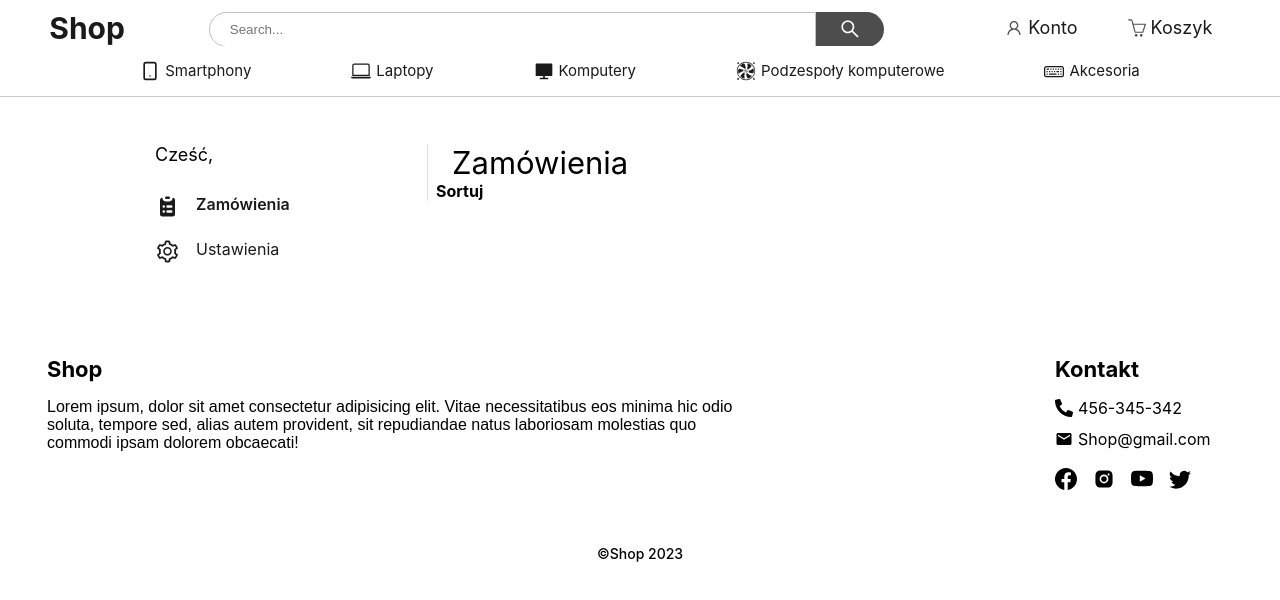
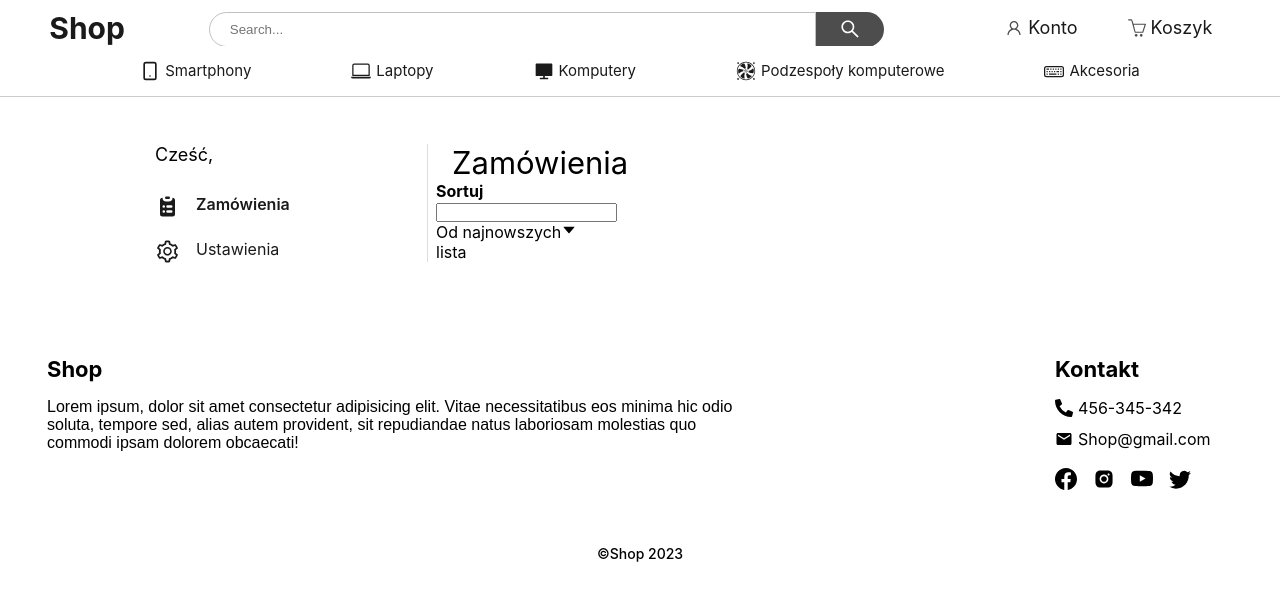
Before and after one commit to tomaszsliwakowski/E-Commers-Shop, a React (Create React App) app in the folder client/: page /E-Commers-Shop/user/orders in a window 1280 px wide. Shown: the top 600 px of the page. Built offline with nearby package versions, Linux system fonts and the light colour scheme; no server answers.

Commit message:
Changes to be committed: 	modified:   client/src/components/User/UserOrders/SortOrders.tsx 	modified:   client/src/components/User/UserOrders/index.tsx 	modified:   client/src/components/User/UserOrders/style/index.tsx

```diff
--- a/client/src/components/User/UserOrders/SortOrders.tsx
+++ b/client/src/components/User/UserOrders/SortOrders.tsx
@@ -1,12 +1,21 @@
-import React from "react";
+import React, { useState } from "react";
 import { Orders } from ".";
+import { AiFillCaretUp, AiOutlineCaretDown } from "react-icons/ai";
 
 const SortOrders = () => {
+  const [activeSort, setActiveSort] = useState<boolean>(false);
   return (
     <Orders.SortPanel>
       <Orders.SortCon>
         <Orders.SortTitle>Sortuj</Orders.SortTitle>
-        <Orders.SortSelect></Orders.SortSelect>
+        <Orders.SortSelect>
+          <Orders.SP_Checkbox />
+          <Orders.SP_Show>
+            <Orders.SP_ShowOpt>Od najnowszych</Orders.SP_ShowOpt>
+            {activeSort ? <AiFillCaretUp /> : <AiOutlineCaretDown />}
+          </Orders.SP_Show>
+          <Orders.SP_List>lista</Orders.SP_List>
+        </Orders.SortSelect>
       </Orders.SortCon>
     </Orders.SortPanel>
   );
--- a/client/src/components/User/UserOrders/index.tsx
+++ b/client/src/components/User/UserOrders/index.tsx
@@ -6,8 +6,17 @@ import {
   SortCon,
   SortTitle,
   SortSelect,
+  SortCheckbox,
+  SortShow,
+  SortShowOpt,
+  SortList,
 } from "./style/index";
-import { DivProps, HeadProps } from "../../../types/Types";
+import {
+  DivProps,
+  HeadProps,
+  ListProps,
+  SpanProps,
+} from "../../../types/Types";
 
 export function Orders({ children, ...restprops }: DivProps) {
   return <Container {...restprops}>{children}</Container>;
@@ -38,3 +47,19 @@ Orders.SortSelect = function OrdersSortSelect({
 }: DivProps) {
   return <SortSelect {...restprops}>{children}</SortSelect>;
 };
+
+Orders.SP_Checkbox = function OrdersSP_Checkbox({ ...restprops }) {
+  return <SortCheckbox {...restprops} />;
+};
+Orders.SP_Show = function OrdersSP_Show({ children, ...restprops }: DivProps) {
+  return <SortShow {...restprops}>{children}</SortShow>;
+};
+Orders.SP_ShowOpt = function OrdersSP_ShowOpt({
+  children,
+  ...restprops
+}: SpanProps) {
+  return <SortShowOpt {...restprops}>{children}</SortShowOpt>;
+};
+Orders.SP_List = function OrdersSP_List({ children, ...restprops }: ListProps) {
+  return <SortList {...restprops}>{children}</SortList>;
+};
--- a/client/src/components/User/UserOrders/style/index.tsx
+++ b/client/src/components/User/UserOrders/style/index.tsx
@@ -15,3 +15,7 @@ export const SortPanel = styled.div``;
 export const SortCon = styled.div``;
 export const SortTitle = styled.h4``;
 export const SortSelect = styled.div``;
+export const SortCheckbox = styled.input``;
+export const SortShow = styled.div``;
+export const SortShowOpt = styled.span``;
+export const SortList = styled.ul``;
```
